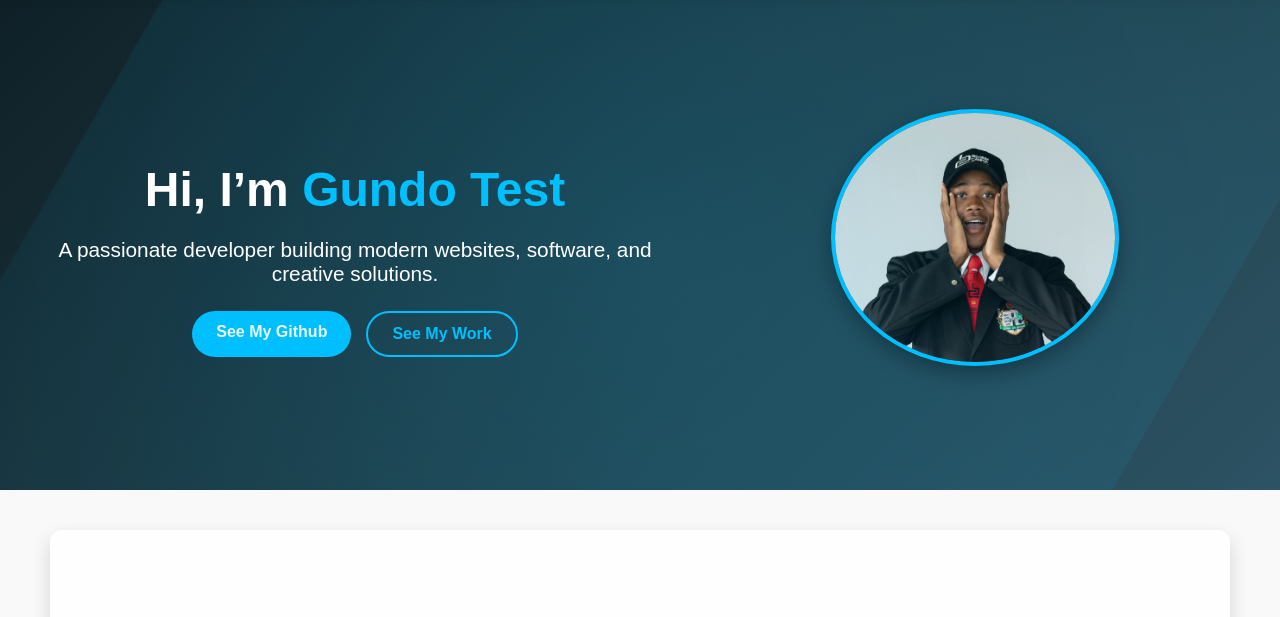
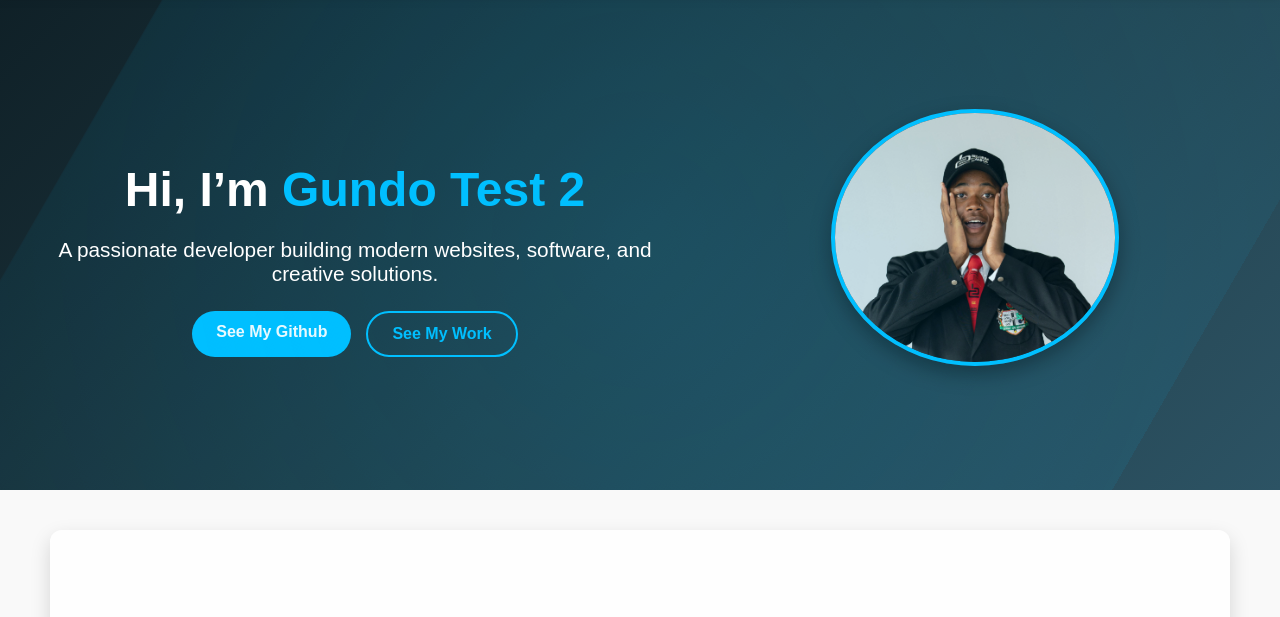
Before and after one commit to GundoMukwevho/portfolio, a plain HTML site: page index.html in a window 1280 px wide. Shown: the part 86-703 px from the top of the page. Drawn offline with Linux system fonts and the light colour scheme; a script that the page names is missing.

Commit message:
Update index.html

```diff
--- a/index.html
+++ b/index.html
@@ -26,15 +26,10 @@
   <main>
 
 
-
-
-
-
-
     <!-- Hero Section -->
     <section id="hero">
       <div class="hero-text">
-        <h1 class="slide-in-left">Hi, I’m <span>Gundo Test</span></h1>
+        <h1 class="slide-in-left">Hi, I’m <span>Gundo Test 2</span></h1>
         <p class="slide-in-right">A passionate developer building modern websites, software, and creative solutions.</p>
         <div class="hero-buttons">
           <a href="https://github.com/GundoMukwevho" class="btn">See My Github</a>
```
